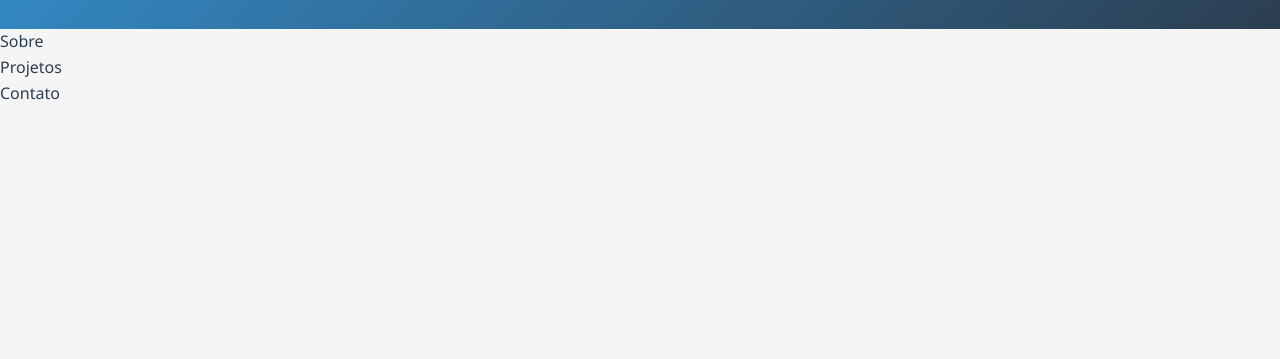
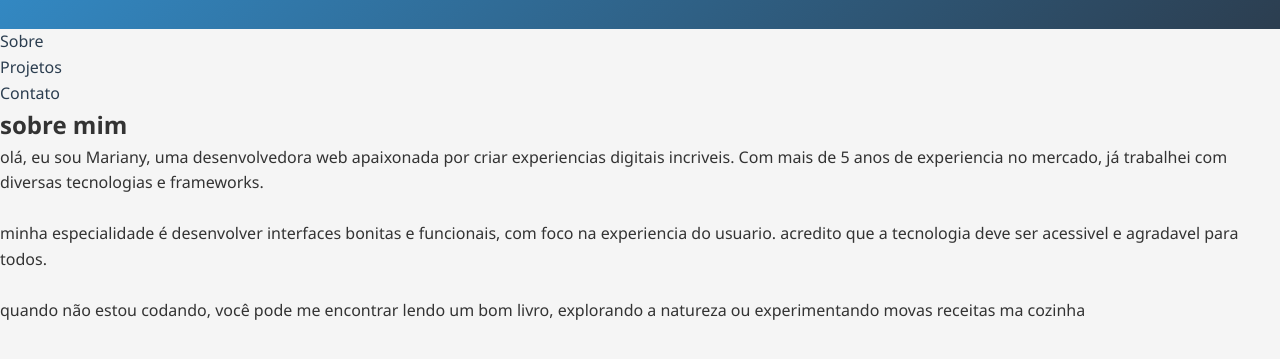
Before and after one commit to Maryzoca0403/p, a plain HTML site: page index.html in a window 1280 px wide. Shown: the part 285-644 px from the top of the page. Drawn offline with Linux system fonts and the light colour scheme.

Commit message:
Add files via upload

```diff
--- a/index.html
+++ b/index.html
@@ -25,5 +25,24 @@
     </ul>
   </nav>
 
+  <!--segunda parte do site-->
+
+  <selection id="sobre">
+    <h2>sobre mim</h2>
+    <div class="about-content">
+      <div class="about-text">
+        <p>olá, eu sou Mariany, uma desenvolvedora web apaixonada por criar experiencias digitais incriveis. Com mais de 5
+          anos de experiencia no mercado, já trabalhei com diversas tecnologias e frameworks. </p>
+          <br>
+          <p>minha especialidade é desenvolver interfaces bonitas e funcionais, com foco na experiencia do usuario. acredito que
+            a tecnologia deve ser acessivel e agradavel para todos. </p>
+            <br>
+            <p>quando não estou codando, você pode me encontrar lendo um bom livro, explorando a natureza ou experimentando movas
+              receitas ma cozinha</p>
+            </div>
+            </div>
+            </selection>
+
+
 </body>
 </html>
```
